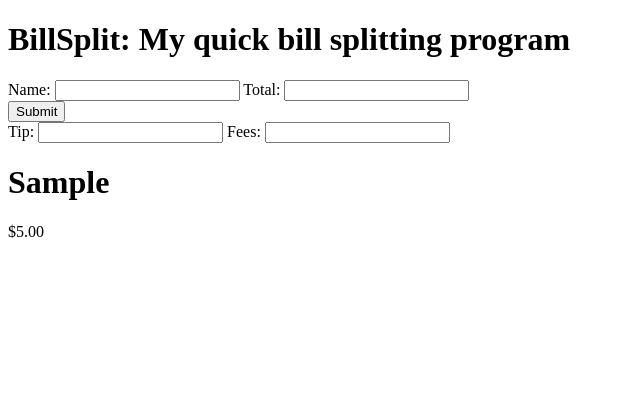
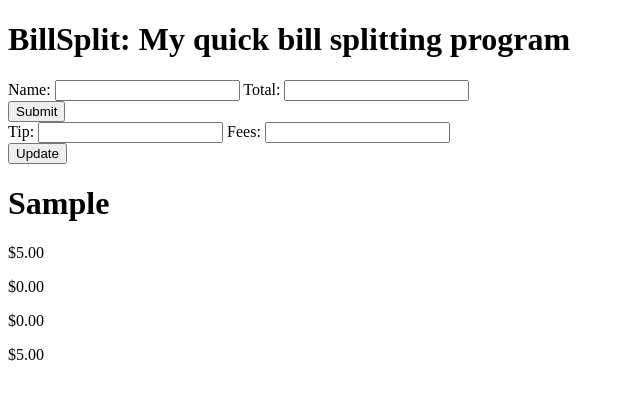
Before and after one commit to Noahnoah55/BillSplit, a plain HTML site: page index.html in a window 1280 px wide. Both pictures are taken after typing "Sample", "5" into the empty fields and a click on the button "Submit". Shown: the whole page, without its empty margins (0-640 px from the left). Drawn offline with Linux system fonts and the light colour scheme.

Commit message:
"Feature Complete" Just need to make it cleaner and prettier

```diff
--- a/index.html
+++ b/index.html
@@ -23,6 +23,8 @@
 				<input type="number" id="tip"/>
 				Fees:
 				<input type="number" id="fees"/>
+				<br/>
+				<button id="submitGlobals" onclick="updateFees()">Update</button>
 			</div>
 			<div id="customerList">
 			</div>
--- a/main.js
+++ b/main.js
@@ -5,8 +5,24 @@ function addCustomer() {
   document.getElementById('total').value = "";
   total = formatMoneyToInt(total);
   splitters.push([name,total]);
+  updateFeePercentages();
   updateUsers();
-  console.log(splitters);
+}
+
+function updateFees() {
+  fees = formatMoneyToInt(document.getElementById('fees').value);
+  tip = formatMoneyToInt(document.getElementById('tip').value);
+  updateFeePercentages();
+}
+
+function updateFeePercentages() {
+  total = 0;
+  for (let i = 0; i < splitters.length; i++) {
+    total += splitters[i][1];
+  }
+  tipPercent = tip / total;
+  feePercent = fees/ total;
+  updateUsers();
 }
 
 function formatMoneyToInt(input) {
@@ -22,7 +38,6 @@ function formatMoneyToInt(input) {
 }
 
 function formatMoneyToString(input) {
-  console.log(input);
   output = ".";
   output = "$" + Math.floor(input / 100) + output + (String(input % 100)+"00").slice(0,2);
   return output;
@@ -33,16 +48,34 @@ function updateUsers() {
   while(customerList.lastChild){
     customerList.removeChild(customerList.lastChild);
   }
+  // TODO: automate adding sections to container
   for (let i = 0; i < splitters.length; i++){
     var container = document.createElement("div");
     var name = document.createElement("h1");
+    var subtotal = document.createElement("p");
     var total = document.createElement("p");
+    var tip = document.createElement("p");
+    var fees = document.createElement("p");
+    var subtotalAmt = splitters[i][1];
+    var feeAmt = splitters[i][1]*feePercent;
+    var tipAmt = splitters[i][1]*tipPercent;
+    var totalAmt = subtotalAmt+feeAmt+tipAmt;
     name.appendChild(document.createTextNode(splitters[i][0]));
-    total.appendChild(document.createTextNode(formatMoneyToString(splitters[i][1])));
+    subtotal.appendChild(document.createTextNode(formatMoneyToString(subtotalAmt)));
+    tip.appendChild(document.createTextNode(formatMoneyToString(tipAmt)))
+    fees.appendChild(document.createTextNode(formatMoneyToString(feeAmt)))
+    total.appendChild(document.createTextNode(formatMoneyToString(totalAmt)))
     container.appendChild(name);
+    container.appendChild(subtotal);
+    container.appendChild(tip);
+    container.appendChild(fees);
     container.appendChild(total);
     customerList.appendChild(container);
   }
 }
 
 var splitters = new Array();
+var fees = 0;
+var tip = 0;
+var feePercent = 0.0;
+var tipPercent = 0.0;
```
